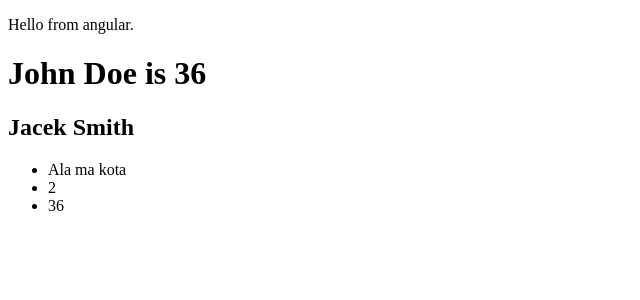
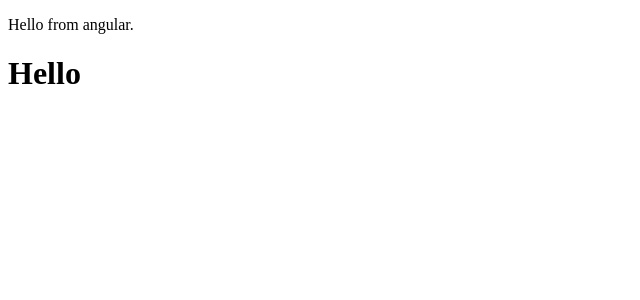
Before and after one commit to jaceksen/AngularFromFrontToBack, an Angular app: page / in a window 1280 px wide. Shown: the top 300 px of the page, without its empty margins (0-640 px from the left). Built offline with nearby package versions, Linux system fonts and the light colour scheme.

Commit message:
Lekcja 16 test

```diff
--- a/src/app/components/sandbox.componet.ts
+++ b/src/app/components/sandbox.componet.ts
@@ -2,13 +2,7 @@ import { Component } from '@angular/core';
 
 @Component({
     selector:'sandbox',
-    template:`<h1>{{ name }} is {{ age }}</h1>
-    <h2>{{person.firstName}} {{person.lastName}}</h2>
-    <ul>
-        <li>{{ 'Ala ma kota' }}</li>
-        <li>{{ 1 + 1 }}</li>
-        <li>{{ showAge() }}</li>
-    </ul>
+    template:`<h1>Hello</h1>
     `
 })
 
```
